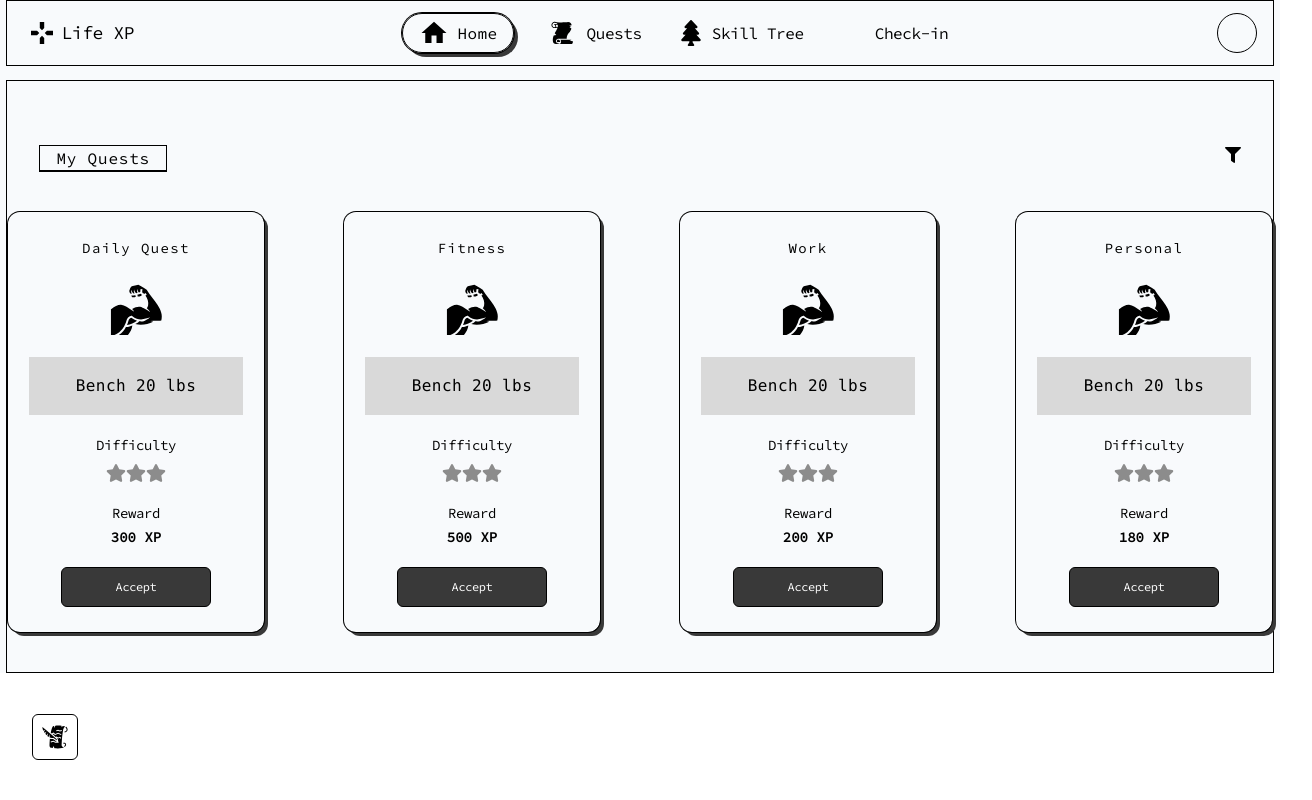
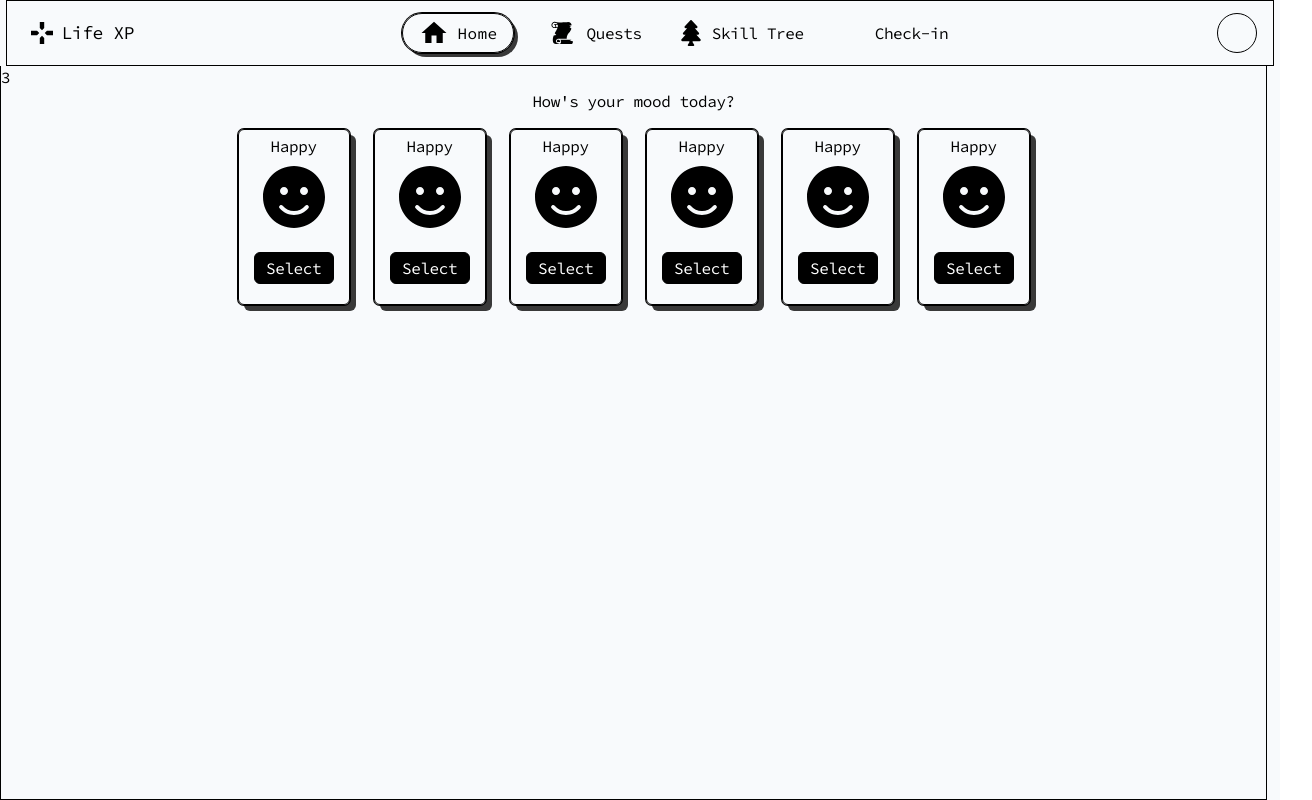
Before and after one commit to LifeXPOnline/LifeXP, a React (Vite) app: page / in a window 1280 px wide. Shown: the whole page, 1312 px wide, since content can reach past the window. Built offline with nearby package versions, Linux system fonts and the light colour scheme; some icons are missing.

Commit message:
Moodcard

```diff
--- a/src/App.tsx
+++ b/src/App.tsx
@@ -11,10 +11,10 @@ function App() {
       <div className="hidden">
         <Home />
       </div>
-      <div className="block">
+      <div className="hidden">
         <Quests />
       </div>
-      <div className="hidden">
+      <div className="block">
         <Checkin />
       </div>
     </div>
--- a/src/Components/CheckinPage/Checkin.tsx
+++ b/src/Components/CheckinPage/Checkin.tsx
@@ -1,4 +1,5 @@
-import { HiEmojiHappy } from "react-icons/hi";
+// import { HiEmojiHappy } from "react-icons/hi";
+import Moodcard from "./Moodcard";
 
 const Checkin = () => {
 
@@ -8,6 +9,7 @@ const Checkin = () => {
             </svg>
 
     }
+
 
     return(
     <div className="border-[1.5px] border-black h-screen md:w-[99%]">
@@ -21,18 +23,13 @@ const Checkin = () => {
                 How's your mood today?
             </h1>
             {/* Mood cards */}
-            <div>
-                <div className=" flex flex-col items-center w-28 h-44
-                rounded-md border-[1.2px] border-black shadow-sharp-md">
-
-                    <h1 className="mt-1 mb-2">
-                        Happy
-                    </h1>
-
-                    {Happy()}
-
-                    <button className="h-8 w-20 mt-6 rounded-md bg-black text-white border border-black">Select</button>
-                </div>
+            <div className="flex flex-row space-x-6">
+                <Moodcard Mood = {Happy()} />
+                <Moodcard Mood = {Happy()} />
+                <Moodcard Mood = {Happy()} />
+                <Moodcard Mood = {Happy()} />
+                <Moodcard Mood = {Happy()} />
+                <Moodcard Mood = {Happy()} />
             </div>
 
         </div>
--- /dev/null
+++ b/src/Components/CheckinPage/Moodcard.tsx
@@ -0,0 +1,20 @@
+interface MoodcardProps  {
+    Mood: React.ReactElement
+}
+const Moodcard: React.FC<MoodcardProps>  = ({Mood}) => {
+    return(
+        <div className=" flex flex-col items-center w-28 h-44
+                    rounded-md border-[1.2px] border-black shadow-sharp-md">
+            <h1 className="mt-1 mb-2">
+                Happy
+            </h1>
+
+            {Mood}
+
+            <button className="h-8 w-20 mt-6 rounded-md bg-black text-white border border-black">
+                Select
+            </button>
+        </div>
+    )
+}
+export default Moodcard
```
